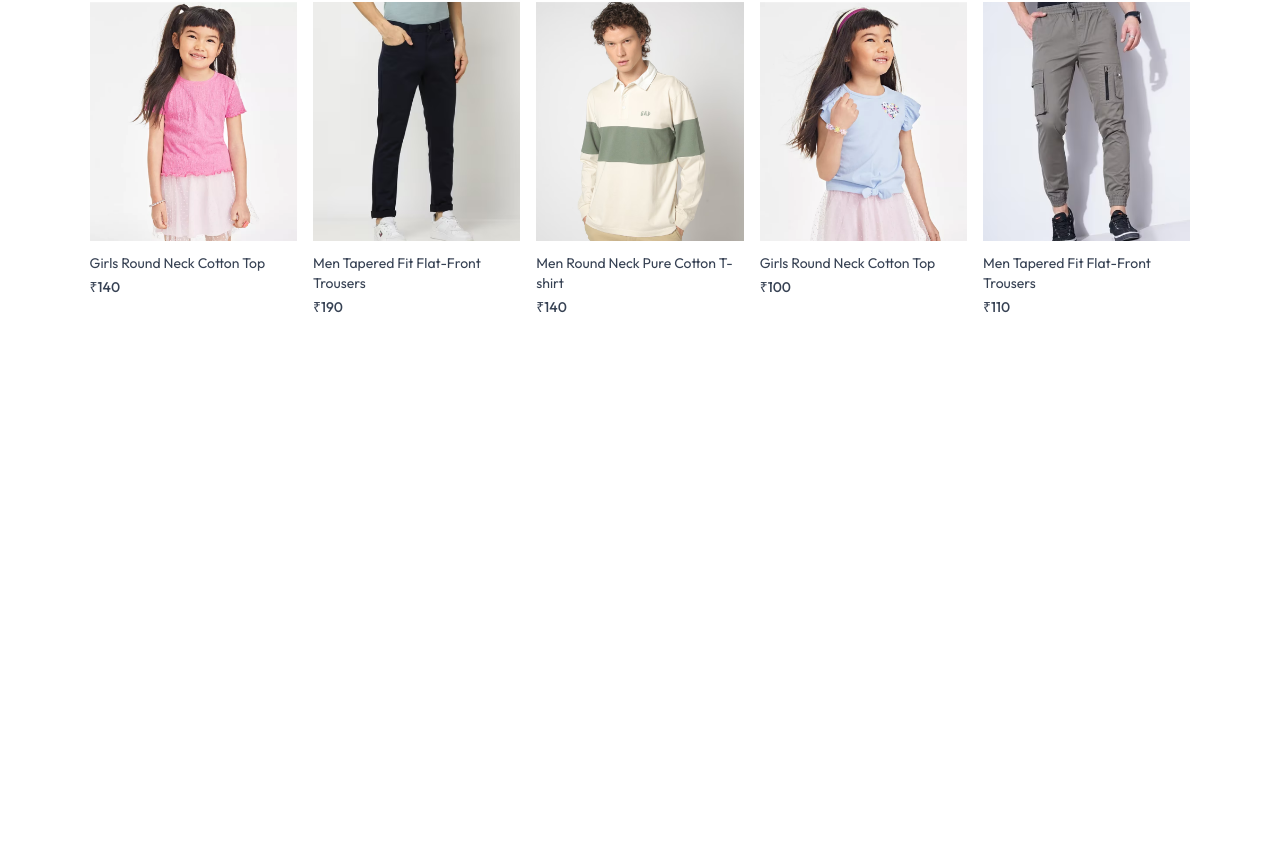
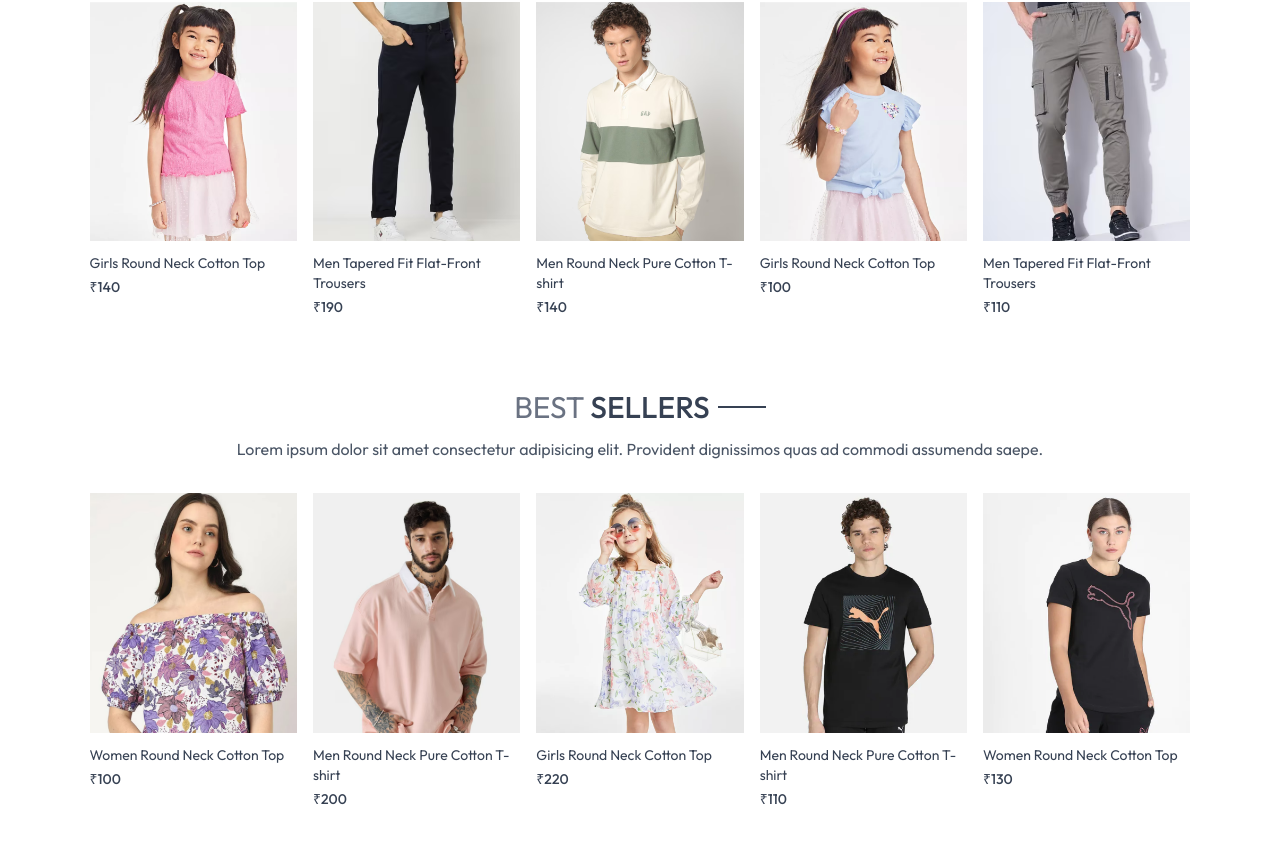
Before and after one commit to AAyushPatil195/Vastrique-Clothe-Shop, a React (Vite) app in the folder frontend/: page / in a window 1280 px wide. Shown: the part 1036-1879 px from the top of the page. Before the commit the page ends 1393 px from the top, so only its background shows below. Built offline with nearby package versions, Linux system fonts and the light colour scheme.

Commit message:
Best Seller component is done and mounted

```diff
--- /dev/null
+++ b/frontend/src/components/BestSeller.jsx
@@ -0,0 +1,36 @@
+import React, { useContext, useEffect, useState } from 'react'
+import { ShopContext } from '../context/ShopContext'
+import Title from './Title';
+import ProductItem from './ProductItem';
+
+const BestSeller = () => {
+
+    const {products} = useContext(ShopContext);
+    const [bestSeller, setBestSeller] = useState([]);
+
+    useEffect(()=>{
+        const bestProduct = products.filter((item)=>(item.bestseller));
+        setBestSeller(bestProduct.slice(0,5));
+    }, []);
+
+  return (
+    <div className='my-10'>
+        <div className='text-center text-3xl py-8'>
+            <Title text1={'BEST'} text2={'SELLERS'} />
+            <p className='w-3/4 m-auto text-xs sm:text-sm md:text-base text-gray-600'>
+            Lorem ipsum dolor sit amet consectetur adipisicing elit. Provident dignissimos quas ad commodi assumenda saepe.</p>
+        </div>
+
+        <div className='grid grid-cols-2 sm:grid-cols-3 md:grid-cols-4 lg:grid-cols-5 gap-4 gap-y-6'>
+            {
+                bestSeller.map((item, index)=>(
+                    <ProductItem key={index} id={item._id} name={item.name} image={item.image} price={item.price} />
+                ))
+            }
+        </div>
+
+    </div>
+  )
+}
+
+export default BestSeller
--- a/frontend/src/pages/Home.jsx
+++ b/frontend/src/pages/Home.jsx
@@ -1,12 +1,14 @@
 import React from 'react'
 import Hero from '../components/Hero'
 import LatestCollection from '../components/LatestCollection'
+import BestSeller from '../components/BestSeller'
 
 const Home = () => {
   return (
     <div>
       <Hero />
       <LatestCollection />
+      <BestSeller />
     </div>
   )
 }
```
